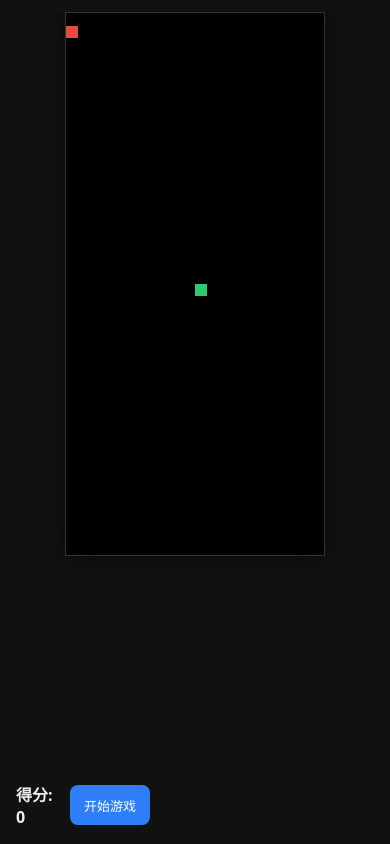
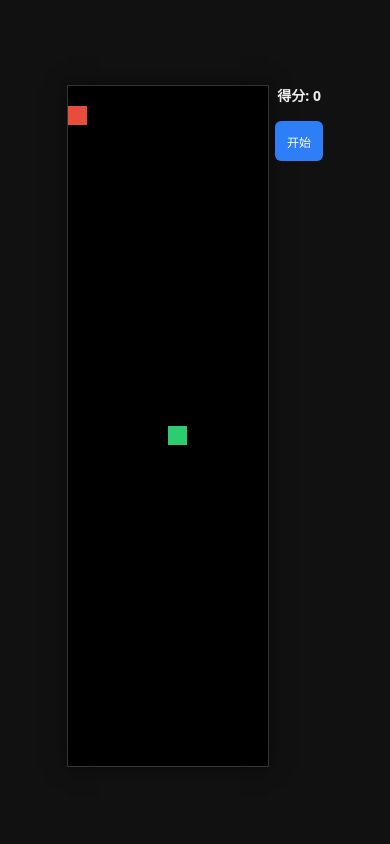
Before and after one commit to ArcherSavitar/snake-game, a website: page index.html in a window 390 px wide. Drawn offline with Linux system fonts and the light colour scheme.

Commit message:
UI update

```diff
--- a/index.html
+++ b/index.html
@@ -2,35 +2,55 @@
 <html lang="zh-CN">
 <head>
 <meta charset="utf-8" />
-<meta name="viewport" content="width=device-width, initial-scale=1" />
+<meta name="viewport" content="width=device-width, initial-scale=1, maximum-scale=1, user-scalable=no" />
 <title>贪吃蛇</title>
 <style>
-:root{--bg:#111;--fg:#eee;--p:#2d7ef7;--s:#444;--sidebar-width:120px}*{box-sizing:border-box}
-body{margin:0;width:100vw;height:100vh;overflow:hidden;color:var(--fg);background:var(--bg);font-family:system-ui,"Segoe UI",Arial,sans-serif;display:flex;flex-direction:row;align-items:center;justify-content:center;gap:16px;padding:16px;touch-action:none}
-#sidebar{width:var(--sidebar-width);display:flex;flex-direction:column;gap:16px;align-items:center;flex-shrink:0;z-index:10}
-#score-panel{font-size:18px;font-weight:600;padding:8px}
-#button-panel{display:flex;flex-direction:column;gap:10px;width:100%;align-items:center}
-button{padding:12px 16px;border:0;border-radius:8px;background:var(--p);color:#fff;cursor:pointer;font-size:14px;min-width:44px;min-height:44px;transition:opacity .3s,transform .2s,background .2s}button:hover{transform:scale(1.02)}button:active{transform:scale(.98)}button.secondary{background:var(--s)}
-.hidden{opacity:0;pointer-events:none;position:absolute;transform:translateY(-10px)}
-#game-container{position:relative;flex:1;height:100%;display:flex;align-items:center;justify-content:center;overflow:hidden;max-width:calc(100% - var(--sidebar-width) - 32px)}
-canvas{background:#000;border:1px solid #333;max-width:100%;max-height:100%;box-shadow:0 0 20px rgba(0,0,0,.5)}
-#controls{position:fixed;bottom:calc(20px + env(safe-area-inset-bottom,0px));left:50%;transform:translateX(-50%);width:190px;height:190px;display:none;z-index:20}
+:root{--bg:#111;--fg:#eee;--p:#2d7ef7;--s:#444;--gap:6px}*{box-sizing:border-box}
+body{margin:0;width:100vw;height:100vh;overflow:hidden;color:var(--fg);background:var(--bg);font-family:system-ui,"Segoe UI",Arial,sans-serif;display:flex;align-items:center;justify-content:center;padding:16px;touch-action:none}
+#game-area{position:relative;display:flex;align-items:flex-start;gap:var(--gap);padding-top:8px}
+canvas{background:#000;border:1px solid #333;box-shadow:0 0 20px rgba(0,0,0,.5);flex-shrink:0}
+#sidebar{display:flex;flex-direction:column;align-items:flex-end;gap:16px;flex-shrink:0}
+#score-panel{font-size:18px;font-weight:600;text-align:right;padding-right:2px}
+#button-panel{display:flex;flex-direction:column;gap:8px}
+button{padding:10px 16px;border:0;border-radius:6px;background:var(--p);color:#fff;cursor:pointer;font-size:14px;min-width:44px;min-height:44px;transition:opacity .3s,transform .2s;width:100%}button:active{transform:scale(.96)}button.secondary{background:var(--s)}
+.hidden{opacity:0;pointer-events:none;position:absolute;width:1px;height:1px;overflow:hidden}
+#controls{position:fixed;bottom:calc(16px + env(safe-area-inset-bottom,0px));left:50%;transform:translateX(-50%);width:180px;height:180px;display:none;z-index:25}
 @media (pointer:coarse){#controls{display:block}}
-@media (orientation:landscape) and (max-height:500px){body{padding:0 20px;gap:20px}#sidebar{width:100px;gap:10px}#game-container{max-width:calc(100% - 100px - 40px)}#controls{transform:translateY(50%) scale(.85);bottom:50%;left:auto;right:calc(20px + env(safe-area-inset-right,0px))}}
-@media (max-width:600px){body{flex-direction:column;padding:12px;gap:12px}#sidebar{width:100%;flex-direction:row;justify-content:space-between;align-items:center;gap:8px}#score-panel{font-size:16px;padding:4px}#button-panel{flex-direction:row;gap:8px}button{padding:10px 14px;font-size:13px;min-height:40px}#game-container{position:relative;max-width:100%;flex:1;width:100%;padding-bottom:210px;box-sizing:border-box}#controls{position:absolute;bottom:10px;left:50%;transform:translateX(-50%);top:auto}}
-.d-pad-btn{position:absolute;width:62px;height:62px;min-width:44px;min-height:44px;border-radius:50%;background:rgba(255,255,255,.15);border:1px solid rgba(255,255,255,.2);color:rgba(255,255,255,.85);font-size:30px;display:flex;align-items:center;justify-content:center;user-select:none;-webkit-tap-highlight-color:transparent;transition:transform .08s,background .08s}
+@media (max-width:600px){
+  body{padding:12px}
+  #game-area{gap:6px}
+  #score-panel{font-size:14px}
+  #button-panel{gap:6px}
+  button{padding:8px 12px;font-size:12px;min-height:40px}
+  #controls{width:160px;height:160px;bottom:calc(10px + env(safe-area-inset-bottom,0px))}
+}
+@media (orientation:landscape) and (max-height:500px){
+  body{padding:8px}
+  #game-area{gap:6px}
+  #score-panel{font-size:14px}
+  button{padding:8px 10px;font-size:12px}
+  #controls{transform:translateY(50%) scale(.8);bottom:50%;left:auto;right:calc(8px + env(safe-area-inset-right,0px))}
+}
+.d-pad-btn{position:absolute;width:52px;height:52px;min-width:44px;min-height:44px;border-radius:50%;background:rgba(255,255,255,.15);border:1px solid rgba(255,255,255,.2);color:rgba(255,255,255,.85);font-size:24px;display:flex;align-items:center;justify-content:center;user-select:none;-webkit-tap-highlight-color:transparent;transition:transform .08s,background .08s}
 .d-pad-btn:active,.d-pad-btn.active{background:rgba(255,255,255,.3);transform:scale(.92)}
 .btn-up{top:0;left:64px}.btn-down{bottom:0;left:64px}.btn-left{top:64px;left:0}.btn-right{top:64px;right:0}
+@media (max-width:500px){
+  .d-pad-btn{width:46px;height:46px;font-size:20px}
+  .btn-up,.btn-down{left:48px}.btn-left,.btn-right{top:48px}
+  .btn-up{top:0}.btn-down{bottom:0}.btn-left{left:0}.btn-right{right:0}
+}
 </style>
 </head>
 <body>
-<div id="game-container"><canvas id="game" tabindex="0" style="outline:none"></canvas></div>
-<div id="sidebar">
-  <div id="score-panel">得分: <span id="score">0</span></div>
-  <div id="button-panel">
-    <button id="start">开始游戏</button>
-    <button id="pause" class="hidden">暂停游戏</button>
-    <button id="end" class="hidden secondary">结束游戏</button>
+<div id="game-area">
+  <canvas id="game" tabindex="0" style="outline:none"></canvas>
+  <div id="sidebar">
+    <div id="score-panel">得分: <span id="score">0</span></div>
+    <div id="button-panel">
+      <button id="start">开始</button>
+      <button id="pause" class="hidden">暂停</button>
+      <button id="end" class="hidden secondary">结束</button>
+    </div>
   </div>
 </div>
 <div id="controls">
@@ -40,9 +60,9 @@ canvas{background:#000;border:1px solid #333;max-width:100%;max-height:100%;box-
   <div class="d-pad-btn btn-down" data-k="ArrowDown">↓</div>
 </div>
 <script>
-const T={s:"开始游戏",r:"运行中",p:"暂停游戏",c:"继续",g:"游戏结束",e:"结束游戏"};
+const T={s:"开始",r:"运行中",p:"暂停",c:"继续",g:"游戏结束",e:"结束"};
 const SCALE=0.85;
-const canvas=document.getElementById("game"),ctx=canvas.getContext("2d"),scoreEl=document.getElementById("score"),startBtn=document.getElementById("start"),pauseBtn=document.getElementById("pause"),endBtn=document.getElementById("end"),controls=document.getElementById("controls"),gameContainer=document.getElementById("game-container");
+const canvas=document.getElementById("game"),ctx=canvas.getContext("2d"),scoreEl=document.getElementById("score"),startBtn=document.getElementById("start"),pauseBtn=document.getElementById("pause"),endBtn=document.getElementById("end"),controls=document.getElementById("controls"),gameArea=document.getElementById("game-area");
 let cellSize=20,cols=20,rows=20,snake=[],dir={x:1,y:0},nextDir={x:1,y:0},food=null,score=0,started=false,paused=false,speed=120,timerId=null,gameState="initial";
 let debounceTimer=null;
 const debounce=(fn,delay)=>{clearTimeout(debounceTimer);debounceTimer=setTimeout(fn,delay)};
@@ -52,7 +72,7 @@ function placeFood(){do{food=randomCell()}while(snake.some((s)=>s.x===food.x&&s.
 function drawCell(x,y,color){ctx.fillStyle=color;ctx.fillRect(x*cellSize,y*cellSize,cellSize-1,cellSize-1)}
 function draw(){ctx.clearRect(0,0,canvas.width,canvas.height);if(!food||snake.length===0)return;drawCell(food.x,food.y,"#e74c3c");snake.forEach((p,i)=>drawCell(p.x,p.y,i===0?"#2ecc71":"#27ae60"))}
 function reset(drawNow=true){snake=[{x:Math.floor(cols/2),y:Math.floor(rows/2)}];dir={x:1,y:0};nextDir=dir;score=0;speed=120;paused=false;started=false;gameState="initial";placeFood();scoreEl.textContent="0";showButtons("initial");if(drawNow)draw()}
-function stop(gameOver=false){if(timerId){clearTimeout(timerId);timerId=null}started=false;if(gameOver){ctx.fillStyle="white";ctx.font="30px Arial";ctx.textAlign="center";ctx.fillText(T.g,canvas.width/2,canvas.height/2)}}
+function stop(gameOver=false){if(timerId){clearTimeout(timerId);timerId=null}started=false;if(gameOver){ctx.fillStyle="white";ctx.font="24px Arial";ctx.textAlign="center";ctx.fillText(T.g,canvas.width/2,canvas.height/2)}}
 function step(){dir=nextDir;const head={x:snake[0].x+dir.x,y:snake[0].y+dir.y};const hitWall=head.x<0||head.y<0||head.x>=cols||head.y>=rows;const hitBody=snake.some((p)=>p.x===head.x&&p.y===head.y);if(hitWall||hitBody){stop(true);return}snake.unshift(head);if(head.x===food.x&&head.y===food.y){score+=10;scoreEl.textContent=String(score);placeFood();if(speed>60)speed-=4}else{snake.pop()}draw()}
 function scheduleStep(){timerId=setTimeout(()=>{step();if(started&&!paused)scheduleStep()},speed)}
 function startGame(){if(started)return;started=true;paused=false;gameState="running";showButtons("running");scheduleStep();canvas.focus()}
@@ -60,7 +80,7 @@ function togglePause(){if(!started)return;paused=!paused;gameState=paused?"pause
 function endGame(){stop();reset()}
 function setDir(nx,ny){const nd={x:nx,y:ny};if(snake.length>1&&snake[1].x===snake[0].x+nd.x&&snake[1].y===snake[0].y+nd.y)return;nextDir=nd}
 function handleInput(k){if(k==="ArrowUp"||k==="w")setDir(0,-1);else if(k==="ArrowDown"||k==="s")setDir(0,1);else if(k==="ArrowLeft"||k==="a")setDir(-1,0);else if(k==="ArrowRight"||k==="d")setDir(1,0);else if(k===" ")togglePause()}
-function resizeGame(){const rawW=gameContainer.clientWidth,rawH=gameContainer.clientHeight;const target=Math.min(rawW,rawH)<400?15:20;const w=rawW*SCALE,h=rawH*SCALE;cols=Math.max(10,Math.floor(w/target));rows=Math.max(10,Math.floor(h/target));cellSize=target;canvas.width=cols*cellSize;canvas.height=rows*cellSize;if(!started)reset(false);draw()}
+function resizeGame(){const containerW=document.body.clientWidth-32,containerH=document.body.clientHeight-32;const target=Math.min(containerW,containerH)<350?12:20;const maxW=containerW-100,maxH=containerH;const w=maxW*SCALE,h=maxH*SCALE;cols=Math.max(8,Math.floor(w/target));rows=Math.max(8,Math.floor(h/target));cellSize=target;canvas.width=cols*cellSize;canvas.height=rows*cellSize;if(!started)reset(false);draw()}
 document.addEventListener("keydown",(e)=>{if(["ArrowUp","ArrowDown","ArrowLeft","ArrowRight"," "].includes(e.key))e.preventDefault();handleInput(e.key)});
 controls.addEventListener("click",(e)=>{const k=e.target.closest(".d-pad-btn")?.dataset.k;if(k)handleInput(k)});
 controls.addEventListener("touchstart",(e)=>{e.preventDefault();const t=e.target.closest(".d-pad-btn");if(!t)return;t.classList.add("active");handleInput(t.dataset.k)},{passive:false});
```
